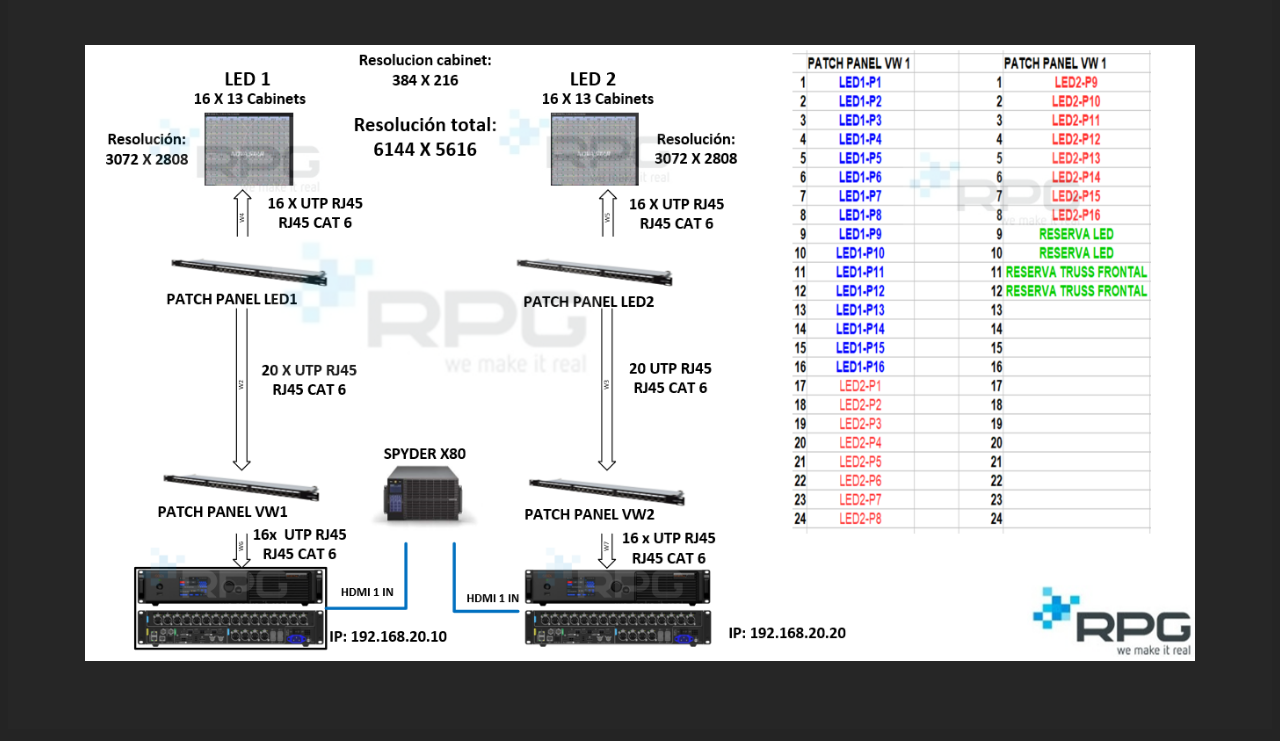
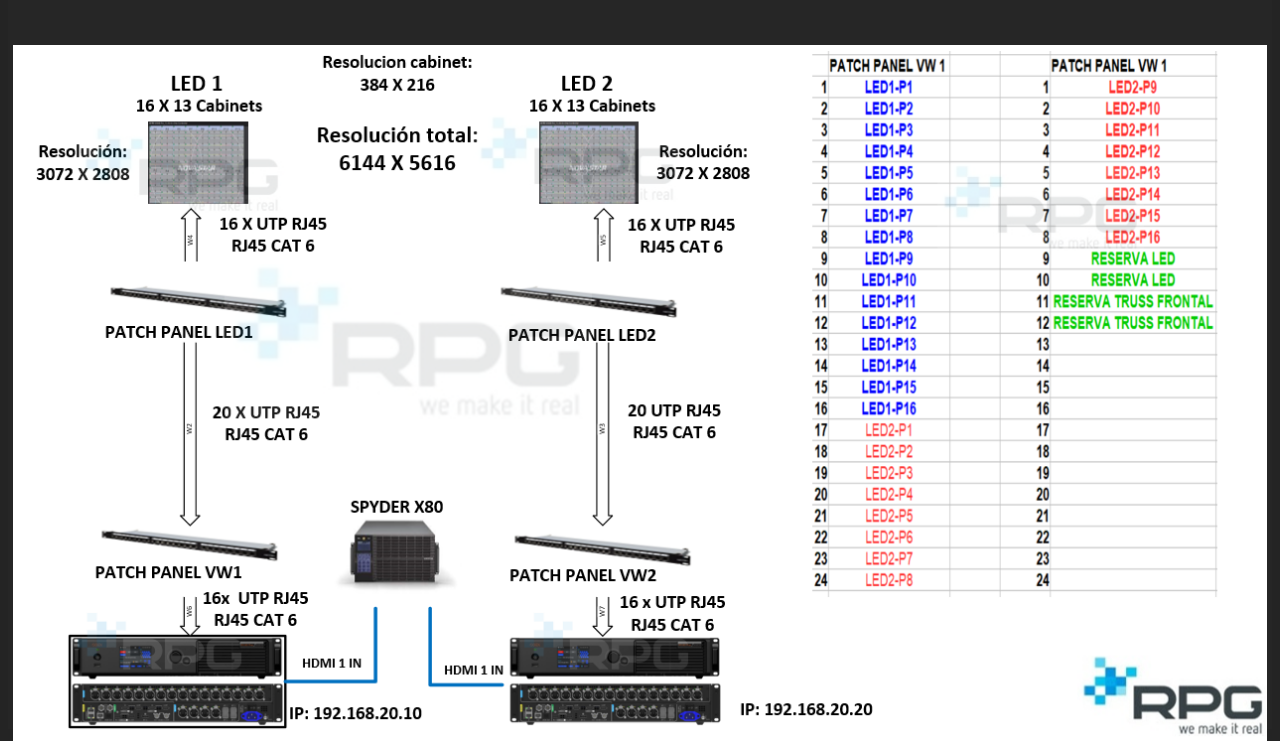
Before and after one commit to jaso69/documentacion, a plain HTML site: page pantalla.html in a window 1280 px wide. Both pictures are taken after a click on the button "Imprimir". Shown: the part 79-820 px from the top of the page. Drawn offline with nearby package versions, Linux system fonts and the light colour scheme.

Commit message:
print-scale

```diff
--- /dev/null
+++ b/esquemas.css
@@ -0,0 +1,4 @@
+div {
+    display: flex;
+    height: 90vh;
+}
--- a/pantalla.html
+++ b/pantalla.html
@@ -8,6 +8,7 @@
     <link rel="icon" type="image/png" sizes="16x16" href="/favicon-16x16.png">
     <link rel="manifest" href="/site.webmanifest">
     <link rel="stylesheet" href="style.css">
+    <link rel="stylesheet" href="esquemas.css">
     <script src="https://cdn.tailwindcss.com"></script>
     <title>RPG Documentación Pantalla Led</title>
 </head>
@@ -35,7 +36,9 @@
         </button>
     </header>
     <main class="flex justify-center align-center h-4/5">
-        <img id="img" src="./img/esquemas/esquemaLed.png" alt="" class="mx-auto mt-6">
+        <div id="img" >
+            <img src="./img/esquemas/esquemaLed.png" alt="" class="mx-auto mt-6">
+        </div>
     </main>
     <script src="./print.js"></script>
 </body>
--- a/print.js
+++ b/print.js
@@ -1,9 +1,15 @@
 const el = document.querySelector('#boton')
    el.addEventListener('click', () => {
+      document.querySelector('#boton').style.display = 'none'
+      document.querySelector('#volver').style.display = 'none'
       const printSection = document.createElement('div')
-      var elemToPrint = document.querySelector('#img');
+      document.querySelector('div').style.display = 'flex'
+      document.querySelector('div').style.height = '90vh'
+      const elemToPrint = document.querySelector('#img');
       printSection.innerHTML = elemToPrint
       let domClone = elemToPrint.cloneNode(true);
       printSection.appendChild(domClone);
-      window.print(); //mando a imprimir
+      window.print();
+      document.querySelector('#boton').style.display = 'flex'
+      document.querySelector('#volver').style.display = 'flex'
    })
```
Also changed, not shown: consejo.html (+4 -1 lines), electrico.html (+4 -1 lines), iluminacion.html (+5 -3 lines).
